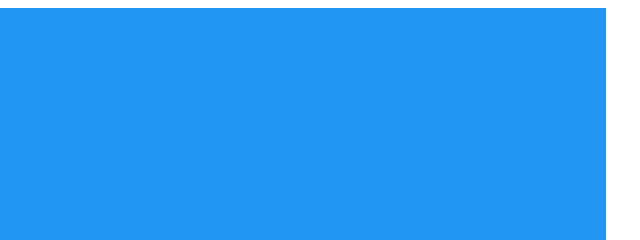
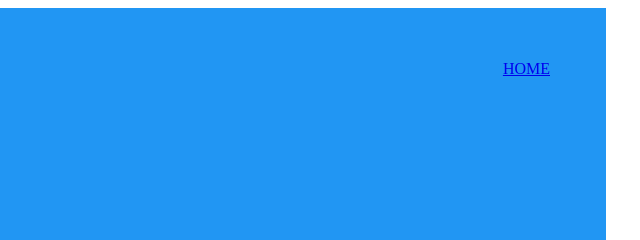
Before and after one commit to angelazhen/angelazhen.github.io, a plain HTML site: page assignments/Week 6/learningcss.html in a window 1280 px wide. Shown: the top 240 px of the page, 640-1280 px from the left. Drawn offline with Linux system fonts and the light colour scheme.

Commit message:
animation

```diff
--- a/assignments/Week 6/learningcss.html
+++ b/assignments/Week 6/learningcss.html
@@ -8,6 +8,11 @@
     <link rel="stylesheet" href="style5.css">
   </head>
 <body>
+</div>
+<div id="home">
+<a href="/index.html">HOME</a>
+</div>
+
   <div class="grid-container">
     <div>
       <span class="box1"></span>
--- a/assignments/Week 6/style5.css
+++ b/assignments/Week 6/style5.css
@@ -1,3 +1,10 @@
+#home{
+	position: fixed;
+	right: 90px;
+	top: 60px;
+	cursor:pointer;
+}
+
 .grid-container {
     display: inline-grid;
     grid-template-columns: auto auto auto;
```
